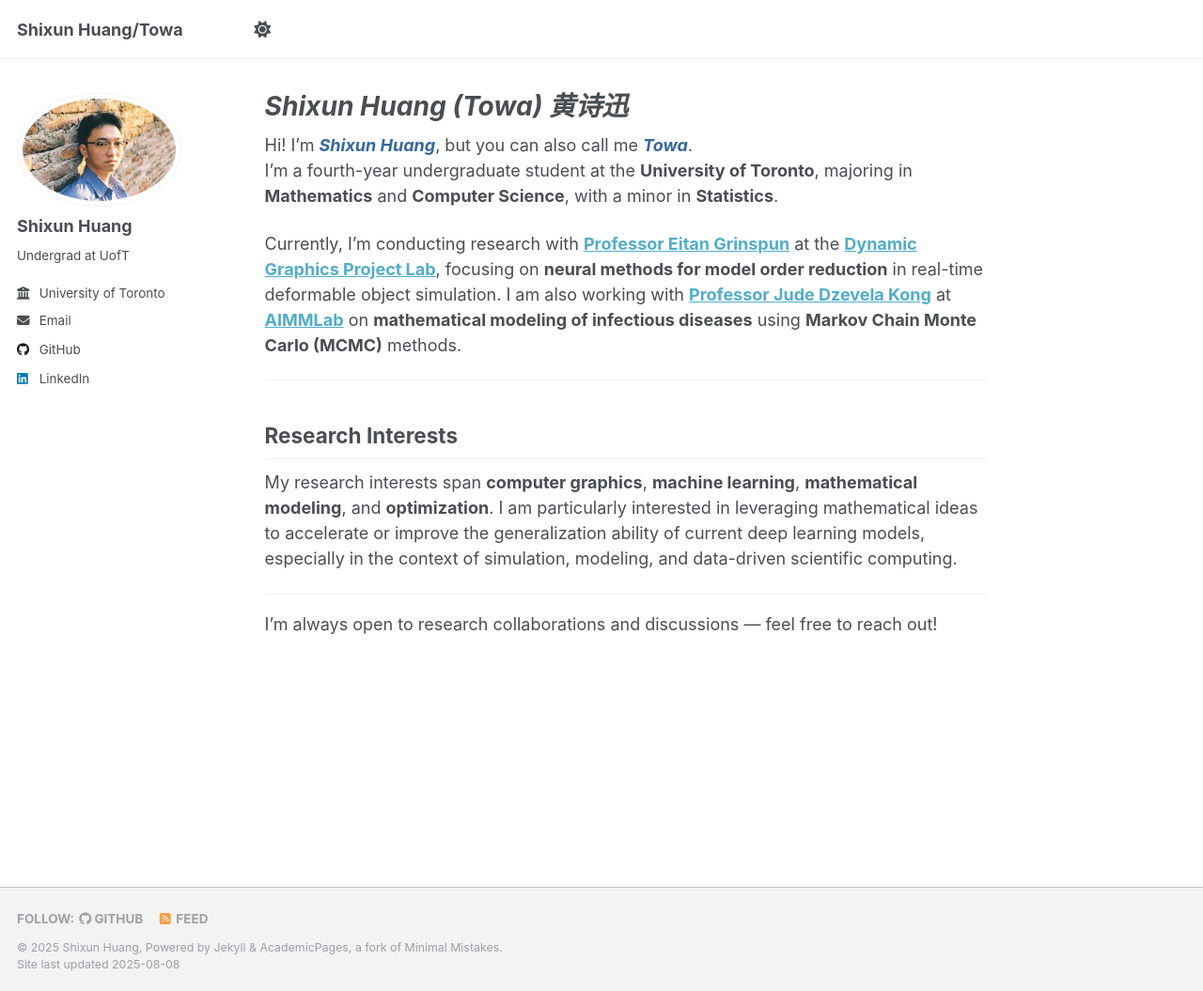
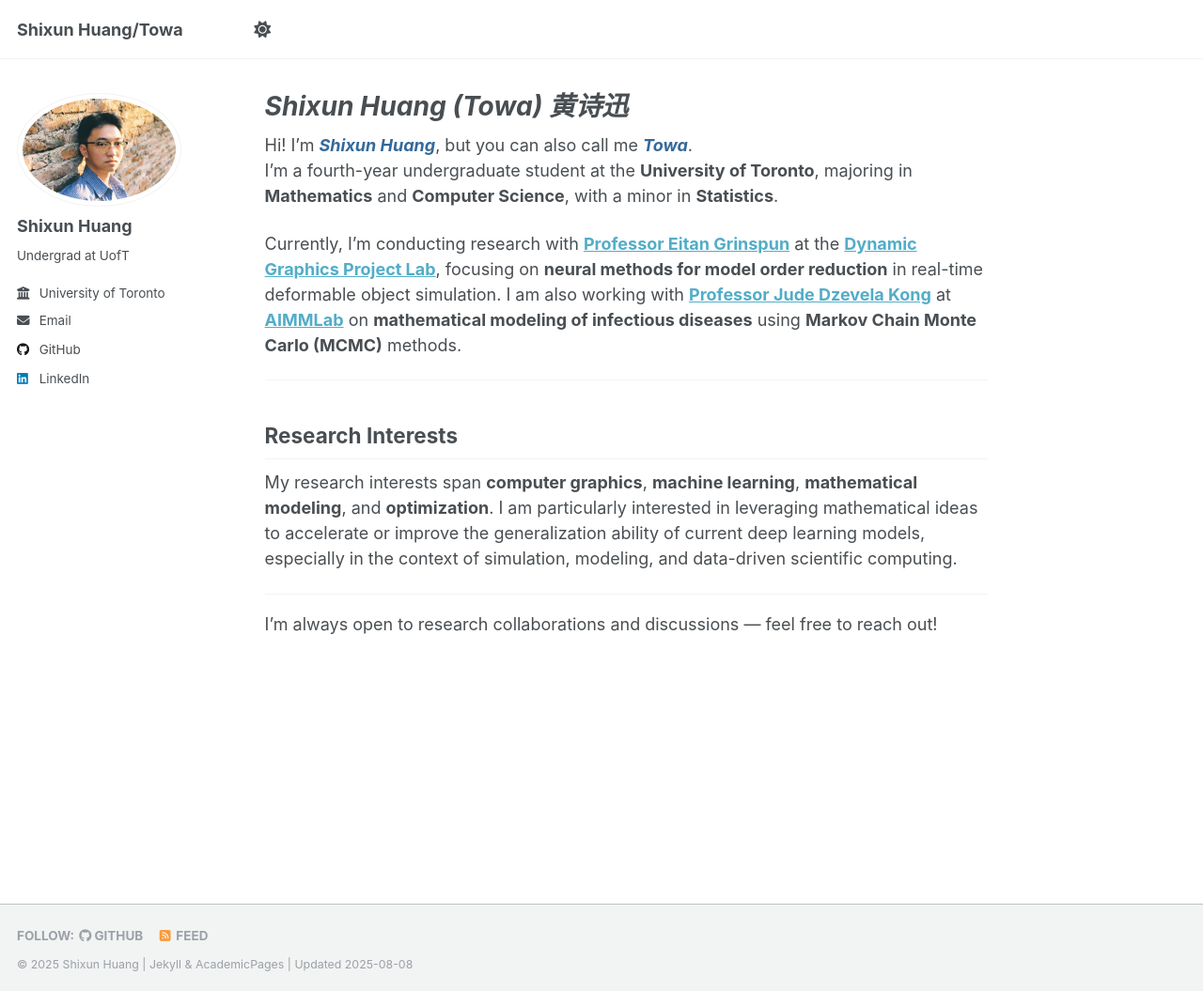
Before and after one commit to Alessange/Alessange.github.io, a Jekyll site: the page built from _pages/about.md, in a window 1280 px wide and 1055 px high. Shown: the whole window at 94% size. Built offline with Jekyll 4.4.1, drawn with Linux system fonts in a browser that asks for light colours; a script that is not in the unit is left out.

Commit message:
new footer

```diff
--- a/_includes/footer.html
+++ b/_includes/footer.html
@@ -20,6 +20,8 @@
 {% endif %}
 
 <div class="page__footer-copyright">
-  &copy; {{ site.time | date: '%Y' }} {{ site.name | default: site.title }}, {{ site.data.ui-text[site.locale].powered_by | default: "Powered by" }} <a href="http://jekyllrb.com" rel="nofollow">Jekyll</a> &amp; <a href="https://github.com/academicpages/academicpages.github.io">AcademicPages</a>, a fork of <a href="https://mademistakes.com/work/minimal-mistakes-jekyll-theme/" rel="nofollow">Minimal Mistakes</a>.<br />
-  Site last updated {{ "now" | date: '%Y-%m-%d' }}
+  &copy; {{ site.time | date: '%Y' }} {{ site.name | default: site.title }} |
+  <a href="http://jekyllrb.com" rel="nofollow">Jekyll</a> &
+  <a href="https://github.com/academicpages/academicpages.github.io">AcademicPages</a> |
+  Updated {{ "now" | date: '%Y-%m-%d' }}
 </div>
```
